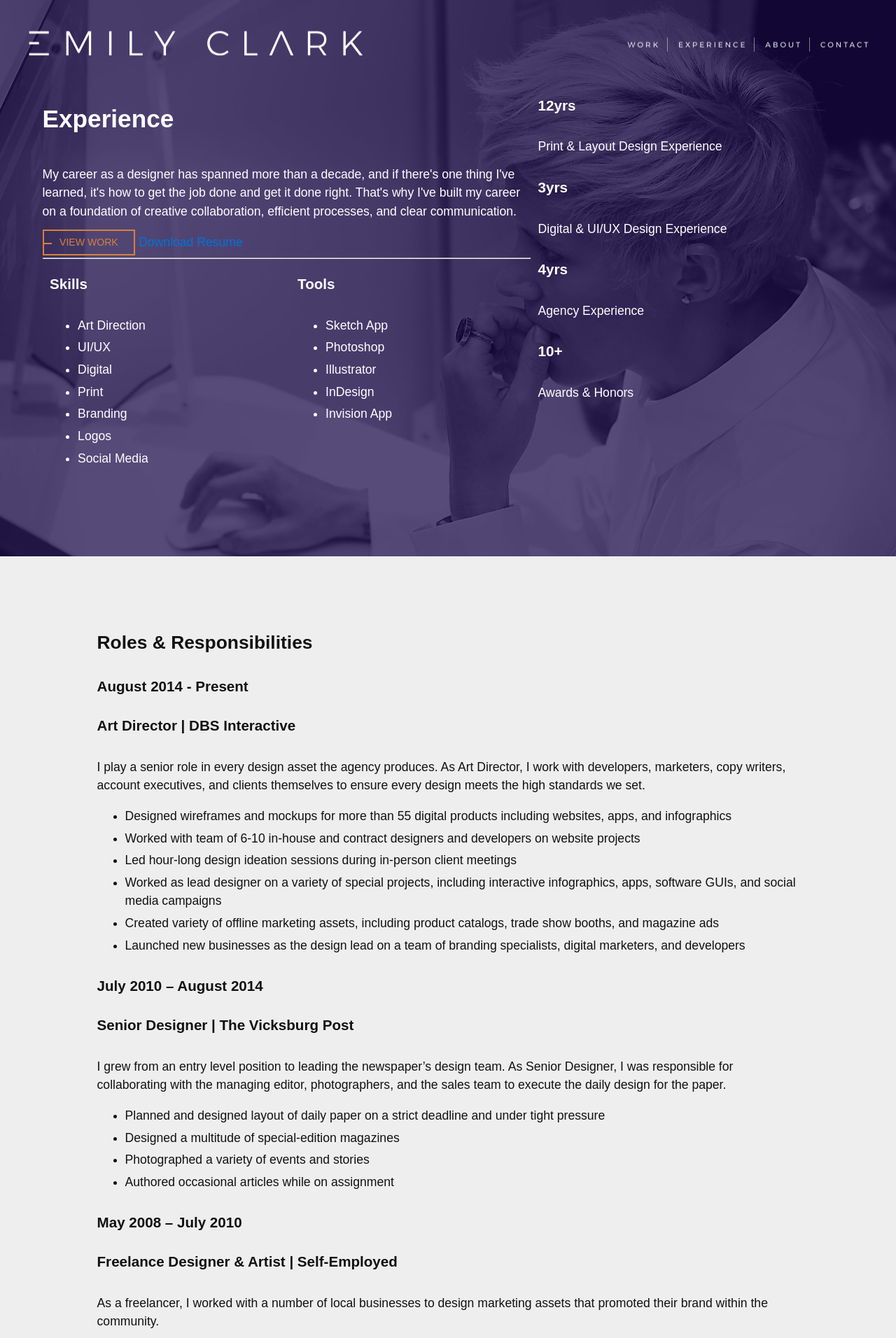
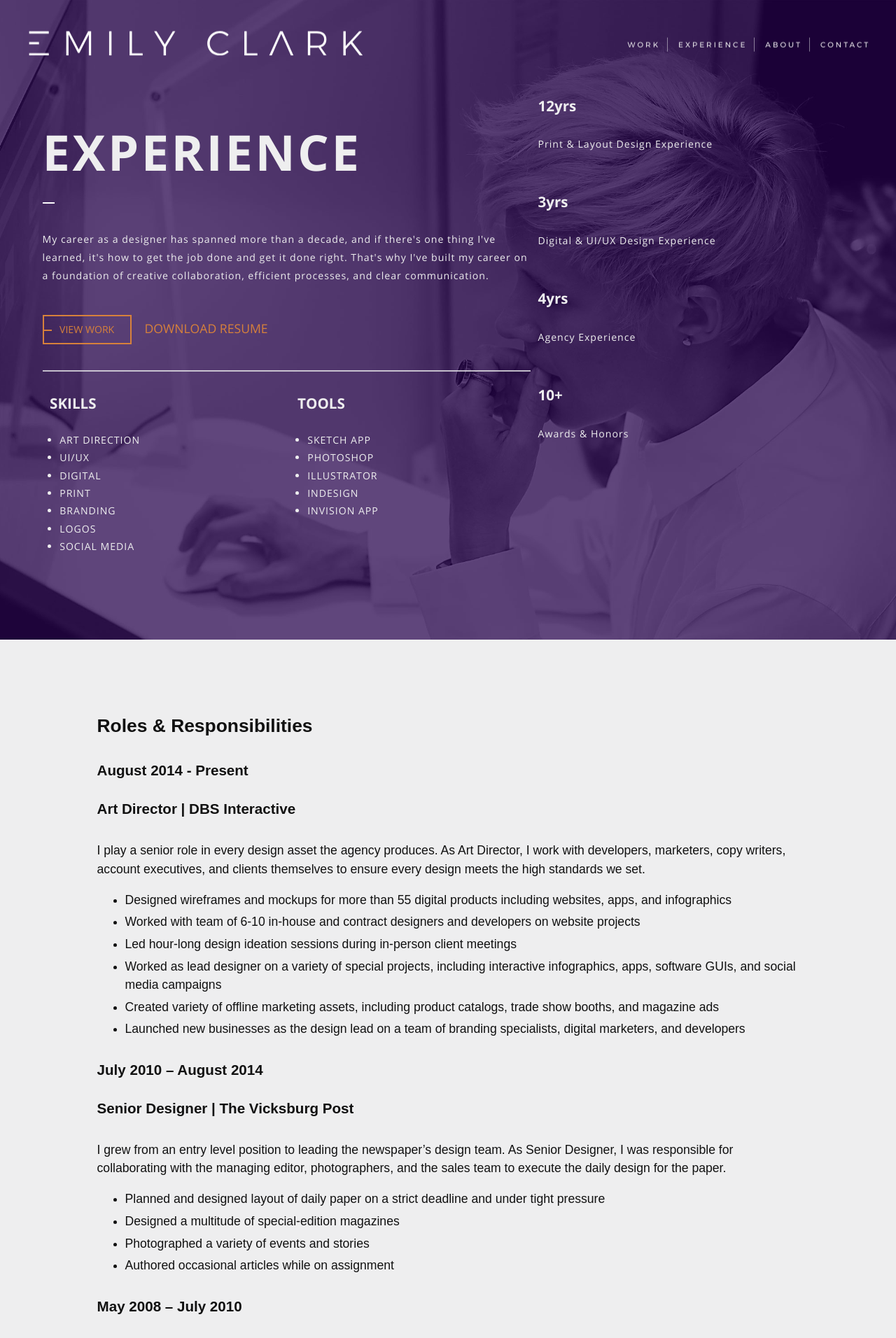
Before and after one commit to EmilyBlaineClark/emilyblaineclark.github.io, a Jekyll site: the page built from experience.html, in a window 1280 px wide. Shown: the top 1912 px of the page at 70% size. Built offline with Jekyll 4.4.1, drawn with Linux system fonts in a browser that asks for light colours; nearby versions of some CDN libraries.

Commit message:
wip experience

```diff
--- a/_sass/_general.scss
+++ b/_sass/_general.scss
@@ -11,6 +11,29 @@
 * html .clearfix { height: 1%; }
 .clearfix { display: block; }
 /* close commented backslash hack */
+
+a{
+  color: $orange;
+  text-transform: uppercase;
+}
+
+.page-title{
+  font-family: "OpenSans";
+  font-weight: bold;
+  text-transform: uppercase;
+  letter-spacing: 0.1em;
+  font-size: 2em;
+
+  &:after{
+    content: "";
+    width: 0.5em;
+    height: 2px;
+    background: $white;
+    display: block;
+    position: relative;
+    bottom: 0.7em;
+  }
+}
 
 .btn{
   background: none;
@@ -57,7 +80,42 @@
   position: relative;
   padding-top: 7em;
   padding-bottom: 5em;
-  color: $white;
+  color: $gray-light;
+  font-family: "OpenSans";
+
+  p{
+    font-weight: normal;
+    font-size: 0.8em;
+    line-height: 1.85em;
+    letter-spacing: 1px;
+    margin-bottom: 3em;
+  }
+
+  a{
+    display: inline-block;
+    margin-bottom: 2em;
+    margin-right: 1em;
+  }
+
+  hr{
+    outline: none;
+    border: 1px solid $gray-light;
+    opacity: 0.76;
+    margin-bottom: 1em;
+  }
+}
+
+.skills-title,
+.tools-title{
+  text-transform: uppercase;
+}
+
+.skill-list,
+.tool-list{
+  padding-left: 1em;
+  text-transform: uppercase;
+  font-size: 0.8em;
+  letter-spacing: 1px;
 }
 
 .lower-half{
--- a/_sass/_vars.scss
+++ b/_sass/_vars.scss
@@ -3,7 +3,8 @@ $black: rgba(3, 1, 10, 1);
 $charcoal: rgba(27, 25, 31, 1);
 $gray: rgba(181, 181, 188, 1);
 $gray-light: rgba(238, 238, 239, 1);
-$purple-dark: rgba(24, 7, 73, 1);
+// $purple-dark: rgba(24, 7, 73, 1); //Original Purple
+$purple-dark: rgba(36, 0, 76, 1); // Adjusted Purple
 $purple-bright: rgba(93, 67, 172, 1);
 $purple-light: rgba(132, 109, 203, 1);
 $orange: rgba(215, 129, 59, 1);
```
